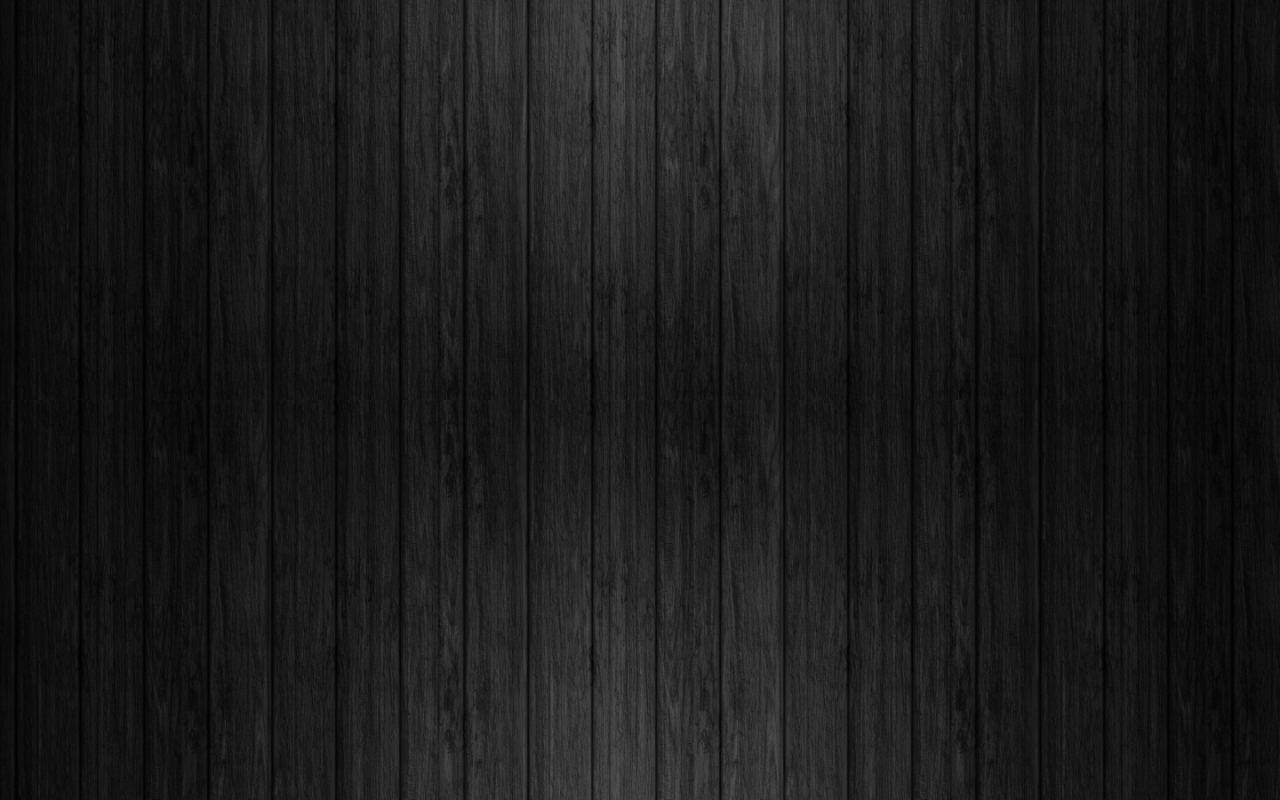
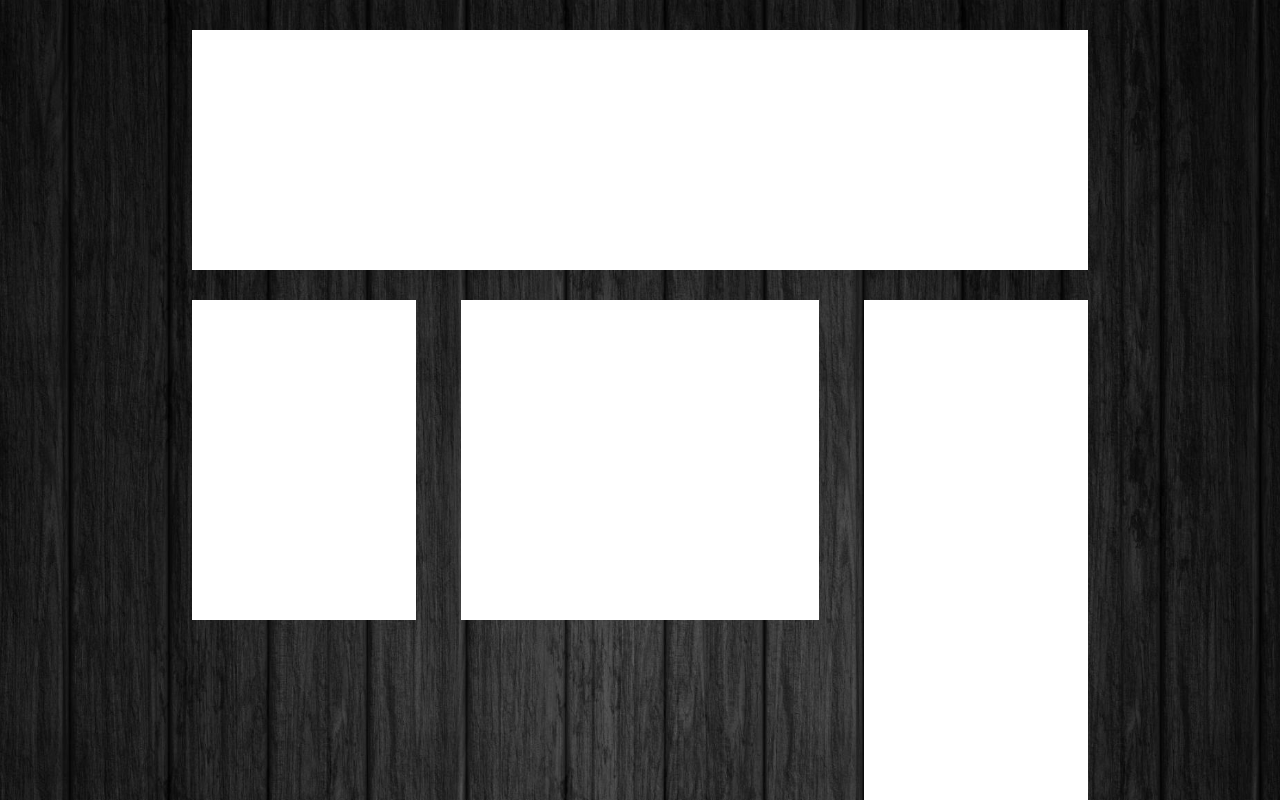
Before and after one commit to PierluigiBarocci/htmlcss-struttura-wp, a plain HTML site: page index.html in a window 1280 px wide. Shown: the top 800 px of the page. Drawn offline with Linux system fonts and the light colour scheme.

Commit message:
Scheletro Layout pronto, rimangono solo i ghirigori vari

```diff
--- a/index.html
+++ b/index.html
@@ -7,6 +7,41 @@
         <link rel="stylesheet" href="style.css">
     </head>
     <body>
+        <div class="principal">
+            <header>
+                <div id="header_top">
+
+                </div>
+                <div id="header_bot">
+
+                </div>
+            </header>
+
+            <main>
+                <aside class="aside_first">
+
+                </aside>
+
+                <aside class="aside_second">
+                    <div class="widget"></div>
+                    <div class="widget"></div>
+                    <div class="widget"></div>
+                </aside>
+
+                <div class="central">
+
+                </div>
+            </main>
+
+            <footer>
+                <div id="footer_top">
+
+                </div>
+                <div id="footer_bottom">
+
+                </div>
+            </footer>
+        </div>
 
     </body>
 </html>
--- a/style.css
+++ b/style.css
@@ -1,3 +1,4 @@
+/* general styling */
 * {
     margin: 0;
     padding: 0;
@@ -11,3 +12,59 @@ body {
     background-repeat: repeat;
     background-size: cover;
 }
+
+.principal {
+    width: 70%;
+    margin: 30px auto;
+    height: 100%;
+}
+/* end styling general */
+
+
+/* styling header */
+.principal header {
+    background-color: white;
+    height: 30vh;
+}
+/* end styling header */
+
+
+/* styling main */
+main {
+    margin: 30px auto;
+}
+
+.aside_first {
+    float: left;
+    background-color: white;
+    width: 25%;
+    height: 40vh;
+}
+
+.central {
+    background-color: white;
+    width: 40%;
+    height: 40vh;
+    margin: auto;
+}
+
+.aside_second {
+    float: right;
+    background-color: white;
+    width: 25%;
+    height: 90vh;
+}
+
+main:after {
+    content: "";
+    display: table;
+    clear: both;
+}
+/* end styling main */
+
+/* styling footer */
+footer {
+    background-color: white;
+    height: 20vh;
+    margin: 30px auto;
+}
```
